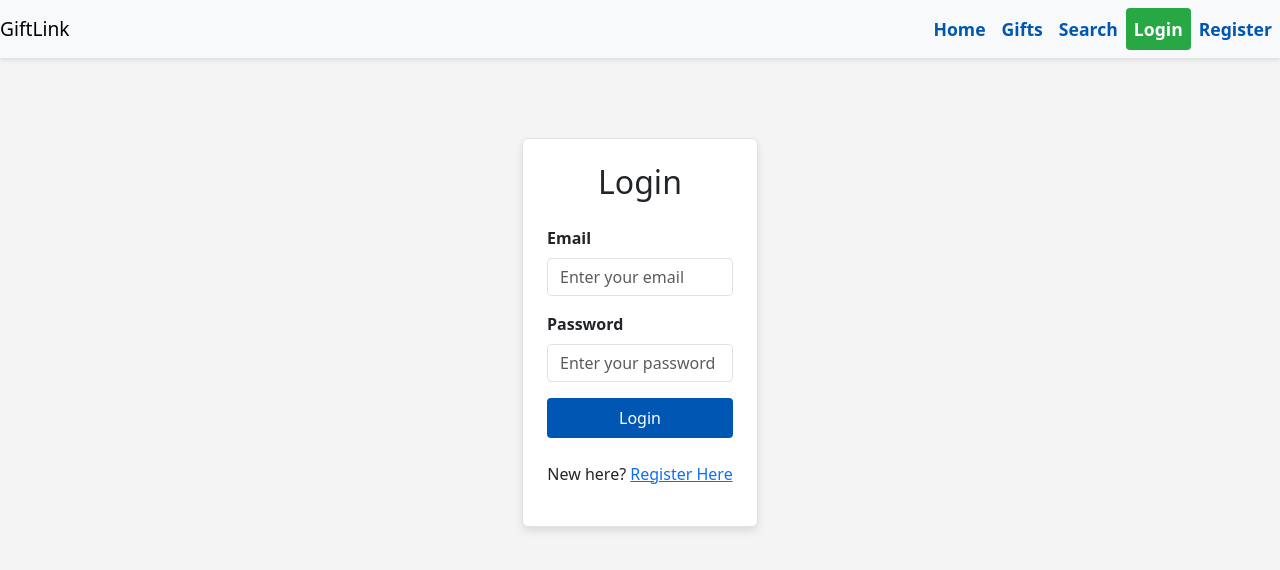
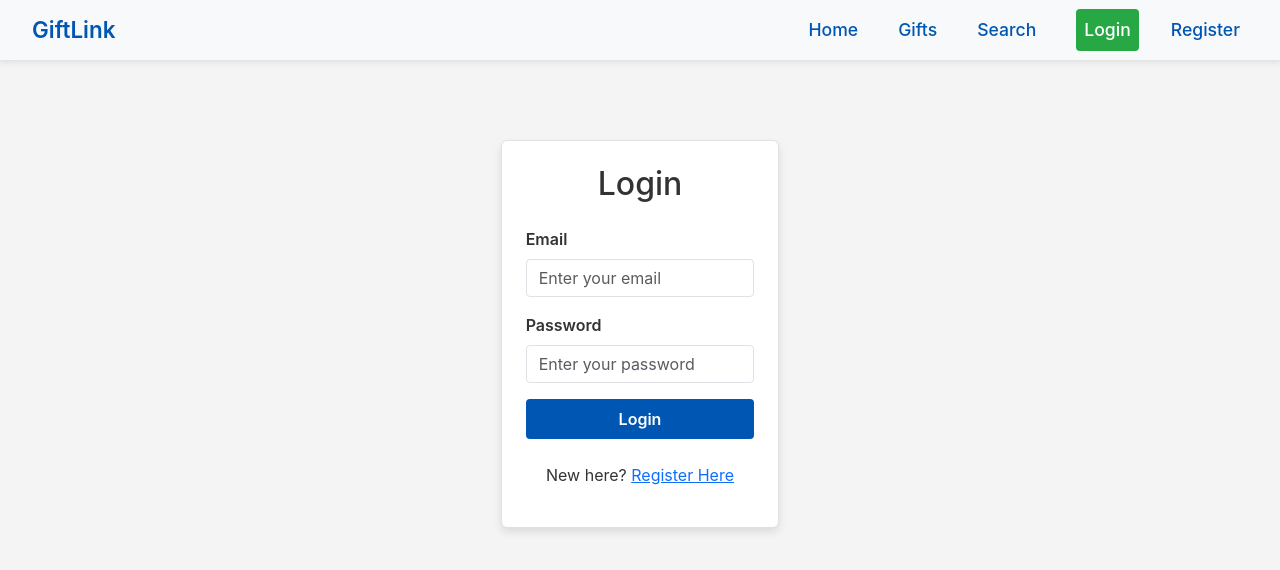
Before and after one commit to Fortune101-ai/fullstack-capstone-project, a React (Create React App) app in the folder giftlink-frontend/: page /app/login in a window 1280 px wide. Shown: the top 570 px of the page. Built offline with nearby package versions, Linux system fonts and the light colour scheme; no server answers.

Commit message:
update css incl navbar spacing

```diff
--- a/giftlink-frontend/src/App.css
+++ b/giftlink-frontend/src/App.css
@@ -1,189 +1,211 @@
-
 html {
   overflow-y: scroll;
 }
-/* Primary color for headers and important buttons */
-.custom-card-title,
-.btn-primary {
-  background-color: #0056b3; /* Strong, confident blue */
-  color: white; /* For text on primary color background */
+
+body,
+.page-background {
+  background-color: #f4f4f4;
+  margin-right: calc(100vw - 100%);
+  font-family: 'Inter', 'Segoe UI', sans-serif;
+  color: #333;
 }
 
-/* Secondary color for hover states and highlights */
-.btn-primary:hover,
-.btn-primary:focus {
-  background-color: #009688; /* Teal */
+.navbar {
+  background-color: #f8f9fa;
+  box-shadow: 0 2px 6px rgba(0, 0, 0, 0.1);
+  padding: 0.5rem 2rem;
 }
 
-/* General background color */
-body,
-.page-background {
-  background-color: #f4f4f4; /* Light grey */
-  margin-right: calc(100vw - 100%);
+.navbar-brand {
+  font-size: 1.4rem;
+  font-weight: 600;
+  color: #0056b3;
 }
 
-/* Background color for cards */
-.card {
-  background-color: #ffffff; /* White */
+.navbar-nav {
+  display: flex;
+  align-items: center;
+  gap: 1.5rem;
 }
 
-/* Text color */
-.card-title,
-.card-text {
-  color: #333333; /* Darker grey */
+.nav-item .nav-link {
+  font-size: 1.1rem;
+  font-weight: 500;
+  color: #0056b3;
+  padding: 0.5rem 0;
+  transition: color 0.2s ease;
 }
 
-/* Subtle accent color */
-.text-muted {
-  color: #6c757d; /* Muted grey */
+.nav-item .nav-link:hover {
+  color: #004085;
+  text-decoration: none;
 }
 
-/* Success color for messages or confirmation */
-.text-success,
-.btn-success {
-  color: #28a745; /* Fresh green */
+.nav-item.active .nav-link,
+.nav-item .nav-link.active {
+  color: #d63384;
+  font-weight: bold;
+  text-decoration: underline;
+}
+
+.nav-link.login-btn,
+.nav-link.logout-btn {
+  padding: 0.5rem 1rem;
+  border-radius: 0.25rem;
+  margin-left: 0.5rem;
+  color: white;
+  transition: background-color 0.2s ease-in-out;
+}
+
+.nav-link.login-btn {
+  background-color: #28a745;
+}
+
+.nav-link.login-btn:hover,
+.nav-link.login-btn:focus {
+  background-color: #218838;
+  text-decoration: none;
+}
+
+.nav-link.logout-btn {
+  background-color: #dc3545;
+}
+
+.nav-link.logout-btn:hover,
+.nav-link.logout-btn:focus {
+  background-color: #c82333;
+  text-decoration: none;
+}
+
+@media (max-width: 768px) {
+  .navbar-nav {
+    flex-direction: column;
+    gap: 0.75rem;
+  }
+
+  .nav-link.login-btn,
+  .nav-link.logout-btn {
+    margin-left: 0;
+  }
 }
 
 .container {
-  padding: 2rem 15%; /* Adds more space on the sides */
+  padding: 2rem 10%;
 }
 
 .row {
-  justify-content: space-around; /* Adds space between cards */
+  justify-content: space-around;
+  gap: 1.5rem;
 }
 
+.card,
 .product-card {
-  margin: 1rem 0; /* Adds space above and below each card */
-  border-radius: 10px; /* Rounded corners for card */
-  box-shadow: 0 4px 8px rgba(0, 0, 0, 0.1); /* Subtle shadow for depth */
-  overflow: hidden; /* Ensures nothing spills out of the card's rounded corners */
+  background-color: #ffffff;
+  border-radius: 12px;
+  box-shadow: 0 6px 16px rgba(0, 0, 0, 0.08);
+  overflow: hidden;
+  display: flex;
+  flex-direction: column;
+  transition: transform 0.2s ease, box-shadow 0.2s ease;
 }
 
-.image-placeholder {
+.card:hover,
+.product-card:hover {
+  transform: translateY(-2px);
+  box-shadow: 0 12px 24px rgba(0, 0, 0, 0.12);
+}
+
+.card-body {
+  padding: 1rem 1.25rem;
+  flex-grow: 1;
+  display: flex;
+  flex-direction: column;
+}
+
+.card-title,
+.card-text {
+  color: #333333;
+}
+
+.card-footer {
+  padding: 0.75rem 1.25rem;
+  border-top: none;
+}
+
+.image-placeholder,
+.no-image-available {
   width: 100%;
-  height: 200px; /* Fixed height, adjust as needed */
-  position: relative; /* Set a reference for absolute positioned children */
+  height: 220px;
   border-top-left-radius: 0.25rem;
   border-top-right-radius: 0.25rem;
-}
-
-.image-placeholder img {
-  position: absolute; /* Position it over the placeholder */
-  top: 0;
-  left: 0;
-  width: 100%;
-  height: 100%;
-  object-fit: cover; /* Cover the area without stretching */
-  border-top-left-radius: 0.25rem;
-  border-top-right-radius: 0.25rem;
-}
-
-.no-image-available {
-  width: 100%;
-  height: 200px; /* Adjust based on your design */
-  background-color: #ddd; /* A neutral background color */
+  position: relative;
+  background-color: #ddd;
   display: flex;
   align-items: center;
   justify-content: center;
   font-size: 1rem;
   color: #666;
   text-transform: uppercase;
-  border-top-left-radius: 0.25rem;
-  border-top-right-radius: 0.25rem;
+  overflow: hidden;
 }
 
+.image-placeholder img {
+  width: 100%;
+  height: 100%;
+  object-fit: cover;
+  display: block;
+}
 
-.card-body {
-  padding: 1rem;
-  flex-grow: 1; /* Make body grow to fill space */
-  display: flex;
-  flex-direction: column; /* Stack elements vertically */
+.btn-primary {
+  background-color: #0056b3;
+  color: white;
+  width: 100%;
+  display: block;
+  border: none;
+  border-radius: 0.5rem;
+  padding: 0.6rem 1rem;
+  font-weight: 600;
+  transition: background-color 0.2s ease, transform 0.1s ease;
+}
+
+.btn-primary:hover,
+.btn-primary:focus {
+  background-color: #009688;
+  transform: translateY(-1px);
+}
+
+.btn-success {
+  background-color: #28a745;
+  color: white;
+}
+
+.btn-success:hover {
+  background-color: #218838;
+}
+
+.custom-card-title {
+  background-color: #0056b3;
+  color: white;
+  padding: 0.25rem 0.5rem;
+  border-radius: 0.25rem;
+}
+
+.text-muted {
+  color: #6c757d;
+}
+
+.text-success {
+  color: #28a745;
+}
+
+.list-group-item-success {
+  color: #28a745;
+}
+
+.list-group-item-warning {
+  color: #ffc107;
 }
 
 .date-added {
-  margin-top: auto; /* Pushes everything else to the top, and this to the bottom */
+  margin-top: auto;
 }
-
-.card-footer {
-  padding: 0;
-  border-top: none;
-}
-
-.btn-primary {
-  display: block; /* Disables inline-block default of buttons */
-  width: 100%; /* Full width */
-  box-sizing: border-box; /* Includes padding and border in the width */
-}
-/* Highlight condition and age with color */
-.list-group-item-success {
-  color: #28a745; /* Green text color for new items */
-}
-
-.list-group-item-warning {
-  color: #ffc107; /* Yellow text color for older items */
-}
-
-/* Customize the navbar brand and links */
-.navbar-brand, .nav-link {
-  font-size: 1.2rem; /* Increase font size */
-  font-weight: 500; /* Medium weight for better visibility */
-}
-
-/* Increase the font size and weight of nav-item */
-.nav-item .nav-link {
-  font-size: 1.1rem; /* Larger font size for nav links */
-  font-weight: bold; /* Bold font weight for emphasis */
-  color: #0056b3; /* Choose a color that stands out */
-}
-
-/* Change the background color of the navbar */
-.navbar {
-  background-color: #f8f9fa; /* A light color for contrast with the text */
-  box-shadow: 0 2px 4px rgba(0, 0, 0, 0.1); /* A subtle shadow for depth */
-}
-
-/* Add a hover effect to nav links */
-.nav-item .nav-link:hover {
-  color: #004085; /* A darker shade for hover state */
-  text-decoration: none; /* Optional: Removes the underline on hover */
-}
-
-/* Highlight the active nav link */
-.nav-item.active .nav-link, .nav-item .nav-link.active {
-  color: #d63384; /* A distinct color for the active page */
-  background-color: transparent; /* Optional: Adds a background color to the active link */
-  text-decoration: underline; /* Underlines the active link */
-  font-weight: bold; /* Makes the active link bold */
-}
-
-/* Style for login button */
-.nav-link.login-btn {
-  background-color: #28a745; /* A green color for login */
-  color: white;
-  padding: 0.5rem 1rem;
-  border-radius: 0.25rem;
-  transition: background-color 0.2s ease-in-out;
-}
-
-.nav-link.login-btn:hover,
-.nav-link.login-btn:focus {
-  background-color: #218838; /* A darker green on hover/focus for login */
-  color: white;
-  text-decoration: none;
-}
-
-/* Style for logout button */
-.nav-link.logout-btn {
-  background-color: #dc3545; /* A red color for logout */
-  color: white;
-  padding: 0.5rem 1rem;
-  border-radius: 0.25rem;
-  transition: background-color 0.2s ease-in-out;
-}
-
-.nav-link.logout-btn:hover,
-.nav-link.logout-btn:focus {
-  background-color: #c82333; /* A darker red on hover/focus for logout */
-  color: white;
-  text-decoration: none;
-}
```
